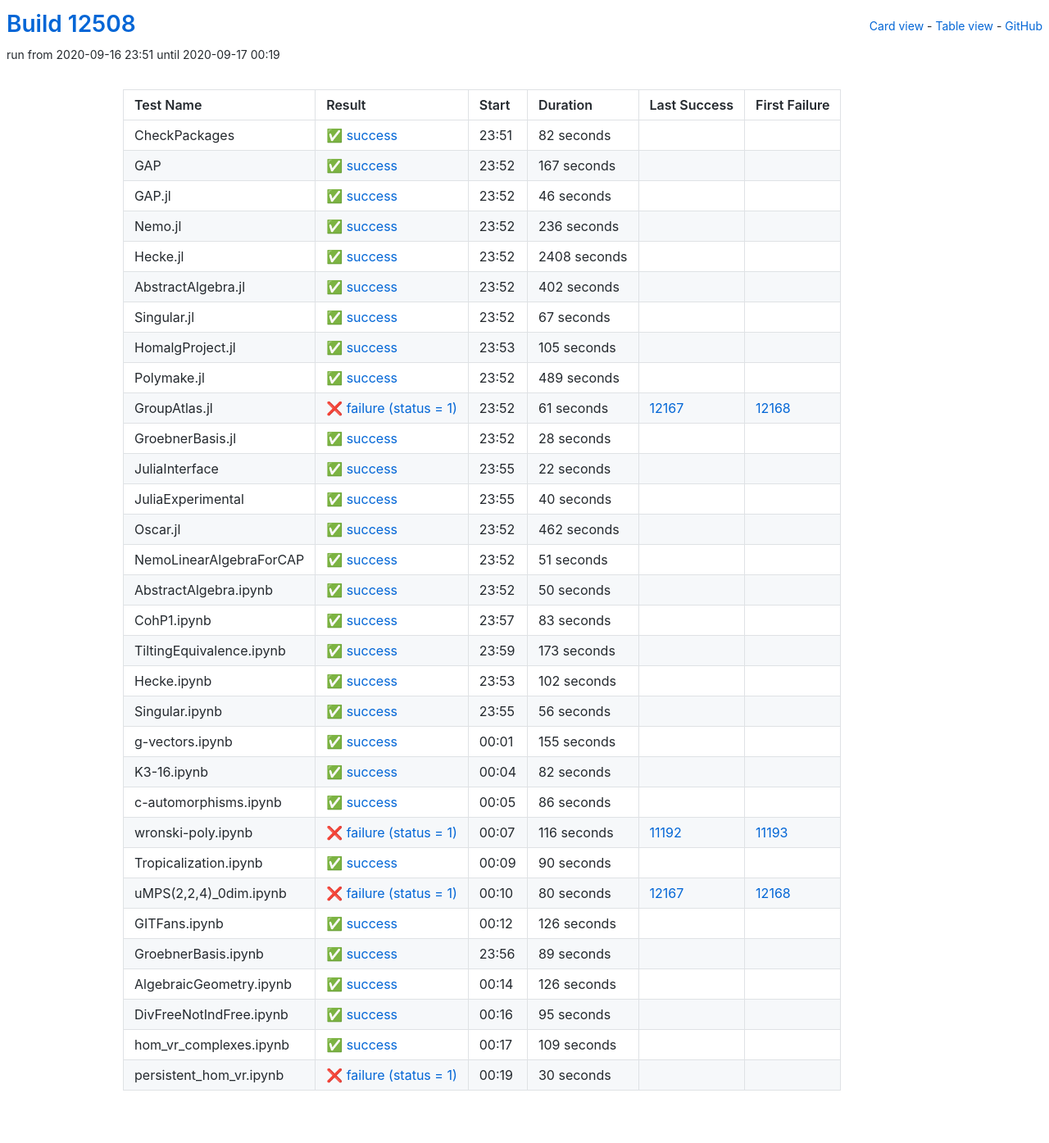
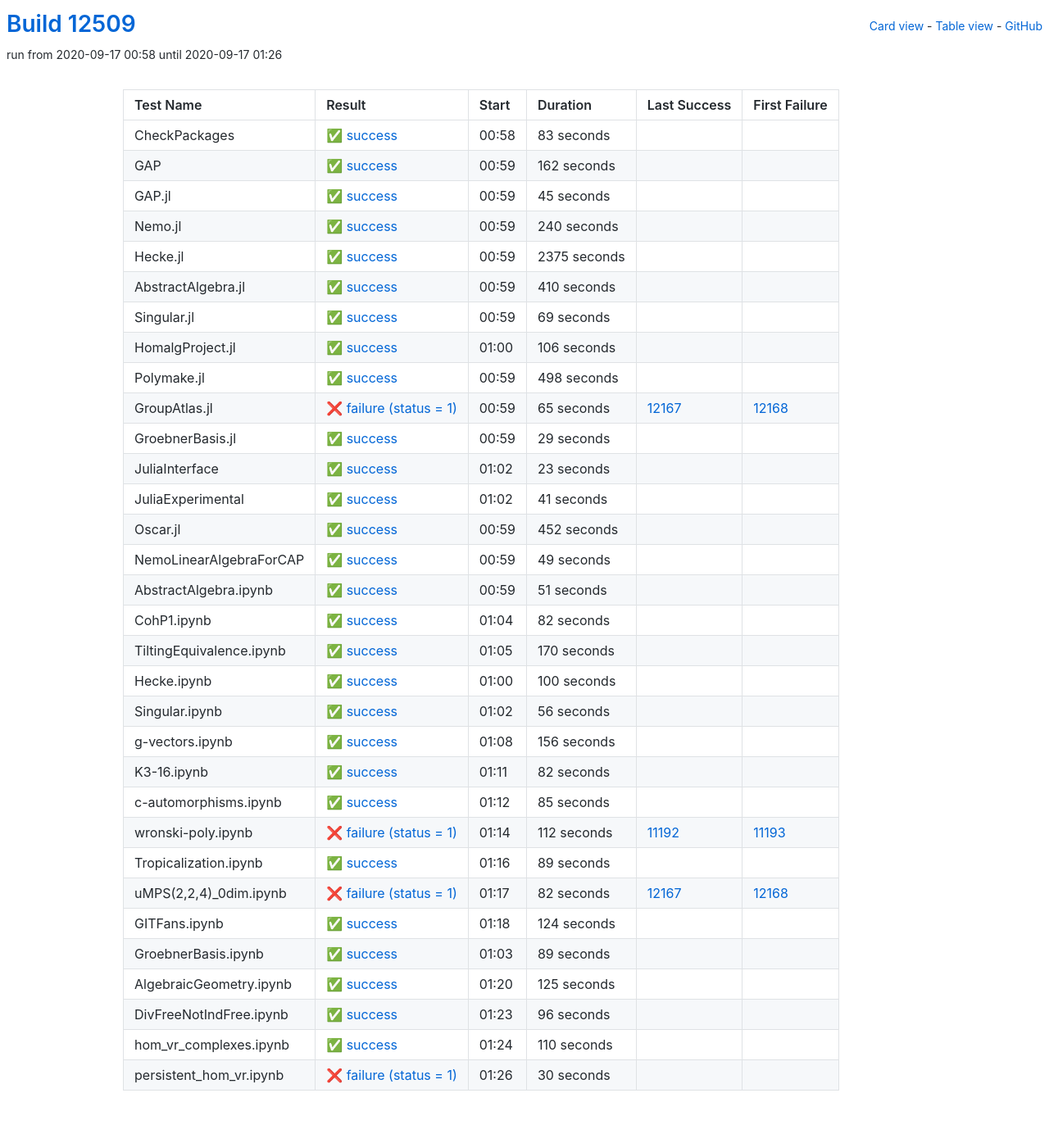
Before and after one commit to oscar-system/oscar-ci-status, a Jekyll site: the page built from table.html, in a window 1280 px wide. Shown: the whole page at 82% size. Built offline with Jekyll 4.4.1, drawn with Linux system fonts in a browser that asks for light colours.

Commit message:
Build #12509

```diff
--- a/_data/ci.yml
+++ b/_data/ci.yml
@@ -1,6 +1,6 @@
 ---
-build: 12508
-build_url: https://oscarci.mathematik.uni-kl.de/job/oscar/12508/
+build: 12509
+build_url: https://oscarci.mathematik.uni-kl.de/job/oscar/12509/
 job: oscar
 organization: oscar-system
 repo: oscar-ci-status
@@ -8,8 +8,200 @@
 tests:
 - name: CheckPackages
   id: checkpackages
-  log: https://oscarci.mathematik.uni-kl.de/job/oscar/12508/artifact/logs/build-12508/CheckPackages.log
-  start: 2020-09-16 23:51
+  log: https://oscarci.mathematik.uni-kl.de/job/oscar/12509/artifact/logs/build-12509/CheckPackages.log
+  start: 2020-09-17 00:58
+  success: true
+  exitcode: 0
+  status: success
+  duration: 83
+  last_success: false
+  last_success_url:
+  first_failure: false
+  first_failure_url:
+- name: GAP
+  id: gap
+  log: https://oscarci.mathematik.uni-kl.de/job/oscar/12509/artifact/logs/build-12509/GAP.log
+  start: 2020-09-17 00:59
+  success: true
+  exitcode: 0
+  status: success
+  duration: 162
+  last_success: false
+  last_success_url:
+  first_failure: false
+  first_failure_url:
+- name: GAP.jl
+  id: gap-jl
+  log: https://oscarci.mathematik.uni-kl.de/job/oscar/12509/artifact/logs/build-12509/GAP.jl.log
+  start: 2020-09-17 00:59
+  success: true
+  exitcode: 0
+  status: success
+  duration: 45
+  last_success: false
+  last_success_url:
+  first_failure: false
+  first_failure_url:
+- name: Nemo.jl
+  id: nemo-jl
+  log: https://oscarci.mathematik.uni-kl.de/job/oscar/12509/artifact/logs/build-12509/Nemo.jl.log
+  start: 2020-09-17 00:59
+  success: true
+  exitcode: 0
+  status: success
+  duration: 240
+  last_success: false
+  last_success_url:
+  first_failure: false
+  first_failure_url:
+- name: Hecke.jl
+  id: hecke-jl
+  log: https://oscarci.mathematik.uni-kl.de/job/oscar/12509/artifact/logs/build-12509/Hecke.jl.log
+  start: 2020-09-17 00:59
+  success: true
+  exitcode: 0
+  status: success
+  duration: 2375
+  last_success: false
+  last_success_url:
+  first_failure: false
+  first_failure_url:
+- name: AbstractAlgebra.jl
+  id: abstractalgebra-jl
+  log: https://oscarci.mathematik.uni-kl.de/job/oscar/12509/artifact/logs/build-12509/AbstractAlgebra.jl.log
+  start: 2020-09-17 00:59
+  success: true
+  exitcode: 0
+  status: success
+  duration: 410
+  last_success: false
+  last_success_url:
+  first_failure: false
+  first_failure_url:
+- name: Singular.jl
+  id: singular-jl
+  log: https://oscarci.mathematik.uni-kl.de/job/oscar/12509/artifact/logs/build-12509/Singular.jl.log
+  start: 2020-09-17 00:59
+  success: true
+  exitcode: 0
+  status: success
+  duration: 69
+  last_success: false
+  last_success_url:
+  first_failure: false
+  first_failure_url:
+- name: HomalgProject.jl
+  id: homalgproject-jl
+  log: https://oscarci.mathematik.uni-kl.de/job/oscar/12509/artifact/logs/build-12509/HomalgProject.jl.log
+  start: 2020-09-17 01:00
+  success: true
+  exitcode: 0
+  status: success
+  duration: 106
+  last_success: false
+  last_success_url:
+  first_failure: false
+  first_failure_url:
+- name: Polymake.jl
+  id: polymake-jl
+  log: https://oscarci.mathematik.uni-kl.de/job/oscar/12509/artifact/logs/build-12509/Polymake.jl.log
+  start: 2020-09-17 00:59
+  success: true
+  exitcode: 0
+  status: success
+  duration: 498
+  last_success: false
+  last_success_url:
+  first_failure: false
+  first_failure_url:
+- name: GroupAtlas.jl
+  id: groupatlas-jl
+  log: https://oscarci.mathematik.uni-kl.de/job/oscar/12509/artifact/logs/build-12509/GroupAtlas.jl.log
+  start: 2020-09-17 00:59
+  success: false
+  exitcode: 1
+  status: failure
+  duration: 65
+  last_success: 12167
+  last_success_url: https://oscarci.mathematik.uni-kl.de/job/oscar/12167/
+  first_failure: 12168
+  first_failure_url: https://oscarci.mathematik.uni-kl.de/job/oscar/12168/
+- name: GroebnerBasis.jl
+  id: groebnerbasis-jl
+  log: https://oscarci.mathematik.uni-kl.de/job/oscar/12509/artifact/logs/build-12509/GroebnerBasis.jl.log
+  start: 2020-09-17 00:59
+  success: true
+  exitcode: 0
+  status: success
+  duration: 29
+  last_success: false
+  last_success_url:
+  first_failure: false
+  first_failure_url:
+- name: JuliaInterface
+  id: juliainterface
+  log: https://oscarci.mathematik.uni-kl.de/job/oscar/12509/artifact/logs/build-12509/JuliaInterface.log
+  start: 2020-09-17 01:02
+  success: true
+  exitcode: 0
+  status: success
+  duration: 23
+  last_success: false
+  last_success_url:
+  first_failure: false
+  first_failure_url:
+- name: JuliaExperimental
+  id: juliaexperimental
+  log: https://oscarci.mathematik.uni-kl.de/job/oscar/12509/artifact/logs/build-12509/JuliaExperimental.log
+  start: 2020-09-17 01:02
+  success: true
+  exitcode: 0
+  status: success
+  duration: 41
+  last_success: false
+  last_success_url:
+  first_failure: false
+  first_failure_url:
+- name: Oscar.jl
+  id: oscar-jl
+  log: https://oscarci.mathematik.uni-kl.de/job/oscar/12509/artifact/logs/build-12509/Oscar.jl.log
+  start: 2020-09-17 00:59
+  success: true
+  exitcode: 0
+  status: success
+  duration: 452
+  last_success: false
+  last_success_url:
+  first_failure: false
+  first_failure_url:
+- name: NemoLinearAlgebraForCAP
+  id: nemolinearalgebraforcap
+  log: https://oscarci.mathematik.uni-kl.de/job/oscar/12509/artifact/logs/build-12509/NemoLinearAlgebraForCAP.log
+  start: 2020-09-17 00:59
+  success: true
+  exitcode: 0
+  status: success
+  duration: 49
+  last_success: false
+  last_success_url:
+  first_failure: false
+  first_failure_url:
+- name: AbstractAlgebra.ipynb
+  id: abstractalgebra-ipynb
+  log: https://oscarci.mathematik.uni-kl.de/job/oscar/12509/artifact/logs/build-12509/AbstractAlgebra.ipynb.log
+  start: 2020-09-17 00:59
+  success: true
+  exitcode: 0
+  status: success
+  duration: 51
+  last_success: false
+  last_success_url:
+  first_failure: false
+  first_failure_url:
+- name: CohP1.ipynb
+  id: cohp1-ipynb
+  log: https://oscarci.mathematik.uni-kl.de/job/oscar/12509/artifact/logs/build-12509/CohP1.ipynb.log
+  start: 2020-09-17 01:04
   success: true
   exitcode: 0
   status: success
@@ -18,226 +210,34 @@
   last_success_url:
   first_failure: false
   first_failure_url:
-- name: GAP
-  id: gap
-  log: https://oscarci.mathematik.uni-kl.de/job/oscar/12508/artifact/logs/build-12508/GAP.log
-  start: 2020-09-16 23:52
+- name: TiltingEquivalence.ipynb
+  id: tiltingequivalence-ipynb
+  log: https://oscarci.mathematik.uni-kl.de/job/oscar/12509/artifact/logs/build-12509/TiltingEquivalence.ipynb.log
+  start: 2020-09-17 01:05
   success: true
   exitcode: 0
   status: success
-  duration: 167
-  last_success: false
-  last_success_url:
-  first_failure: false
-  first_failure_url:
-- name: GAP.jl
-  id: gap-jl
-  log: https://oscarci.mathematik.uni-kl.de/job/oscar/12508/artifact/logs/build-12508/GAP.jl.log
-  start: 2020-09-16 23:52
-  success: true
-  exitcode: 0
-  status: success
-  duration: 46
-  last_success: false
-  last_success_url:
-  first_failure: false
-  first_failure_url:
-- name: Nemo.jl
-  id: nemo-jl
-  log: https://oscarci.mathematik.uni-kl.de/job/oscar/12508/artifact/logs/build-12508/Nemo.jl.log
-  start: 2020-09-16 23:52
-  success: true
-  exitcode: 0
-  status: success
-  duration: 236
-  last_success: false
-  last_success_url:
-  first_failure: false
-  first_failure_url:
-- name: Hecke.jl
-  id: hecke-jl
-  log: https://oscarci.mathematik.uni-kl.de/job/oscar/12508/artifact/logs/build-12508/Hecke.jl.log
-  start: 2020-09-16 23:52
-  success: true
-  exitcode: 0
-  status: success
-  duration: 2408
-  last_success: false
-  last_success_url:
-  first_failure: false
-  first_failure_url:
-- name: AbstractAlgebra.jl
-  id: abstractalgebra-jl
-  log: https://oscarci.mathematik.uni-kl.de/job/oscar/12508/artifact/logs/build-12508/AbstractAlgebra.jl.log
-  start: 2020-09-16 23:52
-  success: true
-  exitcode: 0
-  status: success
-  duration: 402
-  last_success: false
-  last_success_url:
-  first_failure: false
-  first_failure_url:
-- name: Singular.jl
-  id: singular-jl
-  log: https://oscarci.mathematik.uni-kl.de/job/oscar/12508/artifact/logs/build-12508/Singular.jl.log
-  start: 2020-09-16 23:52
-  success: true
-  exitcode: 0
-  status: success
-  duration: 67
-  last_success: false
-  last_success_url:
-  first_failure: false
-  first_failure_url:
-- name: HomalgProject.jl
-  id: homalgproject-jl
-  log: https://oscarci.mathematik.uni-kl.de/job/oscar/12508/artifact/logs/build-12508/HomalgProject.jl.log
-  start: 2020-09-16 23:53
-  success: true
-  exitcode: 0
-  status: success
-  duration: 105
-  last_success: false
-  last_success_url:
-  first_failure: false
-  first_failure_url:
-- name: Polymake.jl
-  id: polymake-jl
-  log: https://oscarci.mathematik.uni-kl.de/job/oscar/12508/artifact/logs/build-12508/Polymake.jl.log
-  start: 2020-09-16 23:52
-  success: true
-  exitcode: 0
-  status: success
-  duration: 489
-  last_success: false
-  last_success_url:
-  first_failure: false
-  first_failure_url:
-- name: GroupAtlas.jl
-  id: groupatlas-jl
-  log: https://oscarci.mathematik.uni-kl.de/job/oscar/12508/artifact/logs/build-12508/GroupAtlas.jl.log
-  start: 2020-09-16 23:52
-  success: false
-  exitcode: 1
-  status: failure
-  duration: 61
-  last_success: 12167
-  last_success_url: https://oscarci.mathematik.uni-kl.de/job/oscar/12167/
-  first_failure: 12168
-  first_failure_url: https://oscarci.mathematik.uni-kl.de/job/oscar/12168/
-- name: GroebnerBasis.jl
-  id: groebnerbasis-jl
-  log: https://oscarci.mathematik.uni-kl.de/job/oscar/12508/artifact/logs/build-12508/GroebnerBasis.jl.log
-  start: 2020-09-16 23:52
-  success: true
-  exitcode: 0
-  status: success
-  duration: 28
-  last_success: false
-  last_success_url:
-  first_failure: false
-  first_failure_url:
-- name: JuliaInterface
-  id: juliainterface
-  log: https://oscarci.mathematik.uni-kl.de/job/oscar/12508/artifact/logs/build-12508/JuliaInterface.log
-  start: 2020-09-16 23:55
-  success: true
-  exitcode: 0
-  status: success
-  duration: 22
-  last_success: false
-  last_success_url:
-  first_failure: false
-  first_failure_url:
-- name: JuliaExperimental
-  id: juliaexperimental
-  log: https://oscarci.mathematik.uni-kl.de/job/oscar/12508/artifact/logs/build-12508/JuliaExperimental.log
-  start: 2020-09-16 23:55
-  success: true
-  exitcode: 0
-  status: success
-  duration: 40
-  last_success: false
-  last_success_url:
-  first_failure: false
-  first_failure_url:
-- name: Oscar.jl
-  id: oscar-jl
-  log: https://oscarci.mathematik.uni-kl.de/job/oscar/12508/artifact/logs/build-12508/Oscar.jl.log
-  start: 2020-09-16 23:52
-  success: true
-  exitcode: 0
-  status: success
-  duration: 462
-  last_success: false
-  last_success_url:
-  first_failure: false
-  first_failure_url:
-- name: NemoLinearAlgebraForCAP
-  id: nemolinearalgebraforcap
-  log: https://oscarci.mathematik.uni-kl.de/job/oscar/12508/artifact/logs/build-12508/NemoLinearAlgebraForCAP.log
-  start: 2020-09-16 23:52
-  success: true
-  exitcode: 0
-  status: success
-  duration: 51
-  last_success: false
-  last_success_url:
-  first_failure: false
-  first_failure_url:
-- name: AbstractAlgebra.ipynb
-  id: abstractalgebra-ipynb
-  log: https://oscarci.mathematik.uni-kl.de/job/oscar/12508/artifact/logs/build-12508/AbstractAlgebra.ipynb.log
-  start: 2020-09-16 23:52
-  success: true
-  exitcode: 0
-  status: success
-  duration: 50
-  last_success: false
-  last_success_url:
-  first_failure: false
-  first_failure_url:
-- name: CohP1.ipynb
-  id: cohp1-ipynb
-  log: https://oscarci.mathematik.uni-kl.de/job/oscar/12508/artifact/logs/build-12508/CohP1.ipynb.log
-  start: 2020-09-16 23:57
-  success: true
-  exitcode: 0
-  status: success
-  duration: 83
-  last_success: false
-  last_success_url:
-  first_failure: false
-  first_failure_url:
-- name: TiltingEquivalence.ipynb
-  id: tiltingequivalence-ipynb
-  log: https://oscarci.mathematik.uni-kl.de/job/oscar/12508/artifact/logs/build-12508/TiltingEquivalence.ipynb.log
-  start: 2020-09-16 23:59
-  success: true
-  exitcode: 0
-  status: success
-  duration: 173
+  duration: 170
   last_success: false
   last_success_url:
   first_failure: false
   first_failure_url:
 - name: Hecke.ipynb
   id: hecke-ipynb
-  log: https://oscarci.mathematik.uni-kl.de/job/oscar/12508/artifact/logs/build-12508/Hecke.ipynb.log
-  start: 2020-09-16 23:53
+  log: https://oscarci.mathematik.uni-kl.de/job/oscar/12509/artifact/logs/build-12509/Hecke.ipynb.log
+  start: 2020-09-17 01:00
   success: true
   exitcode: 0
   status: success
-  duration: 102
+  duration: 100
   last_success: false
   last_success_url:
   first_failure: false
   first_failure_url:
 - name: Singular.ipynb
   id: singular-ipynb
-  log: https://oscarci.mathematik.uni-kl.de/job/oscar/12508/artifact/logs/build-12508/Singular.ipynb.log
-  start: 2020-09-16 23:55
+  log: https://oscarci.mathematik.uni-kl.de/job/oscar/12509/artifact/logs/build-12509/Singular.ipynb.log
+  start: 2020-09-17 01:02
   success: true
   exitcode: 0
   status: success
@@ -248,20 +248,20 @@
   first_failure_url:
 - name: g-vectors.ipynb
   id: g-vectors-ipynb
-  log: https://oscarci.mathematik.uni-kl.de/job/oscar/12508/artifact/logs/build-12508/g-vectors.ipynb.log
-  start: 2020-09-17 00:01
+  log: https://oscarci.mathematik.uni-kl.de/job/oscar/12509/artifact/logs/build-12509/g-vectors.ipynb.log
+  start: 2020-09-17 01:08
   success: true
   exitcode: 0
   status: success
-  duration: 155
+  duration: 156
   last_success: false
   last_success_url:
   first_failure: false
   first_failure_url:
 - name: K3-16.ipynb
   id: k3-16-ipynb
-  log: https://oscarci.mathematik.uni-kl.de/job/oscar/12508/artifact/logs/build-12508/K3-16.ipynb.log
-  start: 2020-09-17 00:04
+  log: https://oscarci.mathematik.uni-kl.de/job/oscar/12509/artifact/logs/build-12509/K3-16.ipynb.log
+  start: 2020-09-17 01:11
   success: true
   exitcode: 0
   status: success
@@ -272,68 +272,68 @@
   first_failure_url:
 - name: c-automorphisms.ipynb
   id: c-automorphisms-ipynb
-  log: https://oscarci.mathematik.uni-kl.de/job/oscar/12508/artifact/logs/build-12508/c-automorphisms.ipynb.log
-  start: 2020-09-17 00:05
+  log: https://oscarci.mathematik.uni-kl.de/job/oscar/12509/artifact/logs/build-12509/c-automorphisms.ipynb.log
+  start: 2020-09-17 01:12
   success: true
   exitcode: 0
   status: success
-  duration: 86
+  duration: 85
   last_success: false
   last_success_url:
   first_failure: false
   first_failure_url:
 - name: wronski-poly.ipynb
   id: wronski-poly-ipynb
-  log: https://oscarci.mathematik.uni-kl.de/job/oscar/12508/artifact/logs/build-12508/wronski-poly.ipynb.log
-  start: 2020-09-17 00:07
+  log: https://oscarci.mathematik.uni-kl.de/job/oscar/12509/artifact/logs/build-12509/wronski-poly.ipynb.log
+  start: 2020-09-17 01:14
   success: false
   exitcode: 1
   status: failure
-  duration: 116
+  duration: 112
   last_success: 11192
   last_success_url: https://oscarci.mathematik.uni-kl.de/job/oscar/11192/
   first_failure: 11193
   first_failure_url: https://oscarci.mathematik.uni-kl.de/job/oscar/11193/
 - name: Tropicalization.ipynb
   id: tropicalization-ipynb
-  log: https://oscarci.mathematik.uni-kl.de/job/oscar/12508/artifact/logs/build-12508/Tropicalization.ipynb.log
-  start: 2020-09-17 00:09
+  log: https://oscarci.mathematik.uni-kl.de/job/oscar/12509/artifact/logs/build-12509/Tropicalization.ipynb.log
+  start: 2020-09-17 01:16
   success: true
   exitcode: 0
   status: success
-  duration: 90
+  duration: 89
   last_success: false
   last_success_url:
   first_failure: false
   first_failure_url:
 - name: uMPS(2,2,4)_0dim.ipynb
   id: umps-2-2-4-0dim-ipynb
-  log: https://oscarci.mathematik.uni-kl.de/job/oscar/12508/artifact/logs/build-12508/uMPS-2-2-4-_0dim.ipynb.log
-  start: 2020-09-17 00:10
+  log: https://oscarci.mathematik.uni-kl.de/job/oscar/12509/artifact/logs/build-12509/uMPS-2-2-4-_0dim.ipynb.log
+  start: 2020-09-17 01:17
   success: false
   exitcode: 1
   status: failure
-  duration: 80
+  duration: 82
   last_success: 12167
   last_success_url: https://oscarci.mathematik.uni-kl.de/job/oscar/12167/
   first_failure: 12168
   first_failure_url: https://oscarci.mathematik.uni-kl.de/job/oscar/12168/
 - name: GITFans.ipynb
   id: gitfans-ipynb
-  log: https://oscarci.mathematik.uni-kl.de/job/oscar/12508/artifact/logs/build-12508/GITFans.ipynb.log
-  start: 2020-09-17 00:12
+  log: https://oscarci.mathematik.uni-kl.de/job/oscar/12509/artifact/logs/build-12509/GITFans.ipynb.log
+  start: 2020-09-17 01:18
   success: true
   exitcode: 0
   status: success
-  duration: 126
+  duration: 124
   last_success: false
   last_success_url:
   first_failure: false
   first_failure_url:
 - name: GroebnerBasis.ipynb
   id: groebnerbasis-ipynb
-  log: https://oscarci.mathematik.uni-kl.de/job/oscar/12508/artifact/logs/build-12508/GroebnerBasis.ipynb.log
-  start: 2020-09-16 23:56
+  log: https://oscarci.mathematik.uni-kl.de/job/oscar/12509/artifact/logs/build-12509/GroebnerBasis.ipynb.log
+  start: 2020-09-17 01:03
   success: true
   exitcode: 0
   status: success
@@ -344,44 +344,44 @@
   first_failure_url:
 - name: AlgebraicGeometry.ipynb
   id: algebraicgeometry-ipynb
-  log: https://oscarci.mathematik.uni-kl.de/job/oscar/12508/artifact/logs/build-12508/AlgebraicGeometry.ipynb.log
-  start: 2020-09-17 00:14
+  log: https://oscarci.mathematik.uni-kl.de/job/oscar/12509/artifact/logs/build-12509/AlgebraicGeometry.ipynb.log
+  start: 2020-09-17 01:20
   success: true
   exitcode: 0
   status: success
-  duration: 126
+  duration: 125
   last_success: false
   last_success_url:
   first_failure: false
   first_failure_url:
 - name: DivFreeNotIndFree.ipynb
   id: divfreenotindfree-ipynb
-  log: https://oscarci.mathematik.uni-kl.de/job/oscar/12508/artifact/logs/build-12508/DivFreeNotIndFree.ipynb.log
-  start: 2020-09-17 00:16
+  log: https://oscarci.mathematik.uni-kl.de/job/oscar/12509/artifact/logs/build-12509/DivFreeNotIndFree.ipynb.log
+  start: 2020-09-17 01:23
   success: true
   exitcode: 0
   status: success
-  duration: 95
+  duration: 96
   last_success: false
   last_success_url:
   first_failure: false
   first_failure_url:
 - name: hom_vr_complexes.ipynb
   id: hom-vr-complexes-ipynb
-  log: https://oscarci.mathematik.uni-kl.de/job/oscar/12508/artifact/logs/build-12508/hom_vr_complexes.ipynb.log
-  start: 2020-09-17 00:17
+  log: https://oscarci.mathematik.uni-kl.de/job/oscar/12509/artifact/logs/build-12509/hom_vr_complexes.ipynb.log
+  start: 2020-09-17 01:24
   success: true
   exitcode: 0
   status: success
-  duration: 109
+  duration: 110
   last_success: false
   last_success_url:
   first_failure: false
   first_failure_url:
 - name: persistent_hom_vr.ipynb
   id: persistent-hom-vr-ipynb
-  log: https://oscarci.mathematik.uni-kl.de/job/oscar/12508/artifact/logs/build-12508/persistent_hom_vr.ipynb.log
-  start: 2020-09-17 00:19
+  log: https://oscarci.mathematik.uni-kl.de/job/oscar/12509/artifact/logs/build-12509/persistent_hom_vr.ipynb.log
+  start: 2020-09-17 01:26
   success: false
   exitcode: 1
   status: failure
```
Also changed, not shown: README.md.
